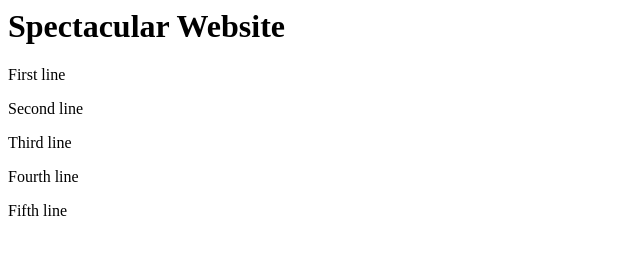
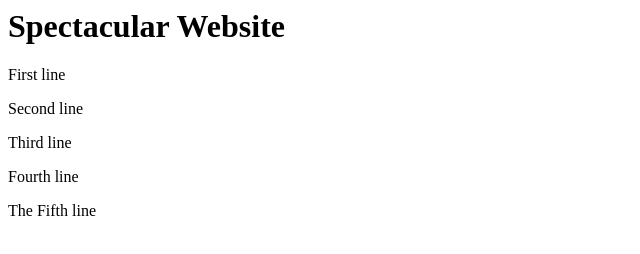
Before and after one commit to HSEGithub/learn-git, a plain HTML site: page index.html in a window 1280 px wide. Shown: the full height of the page, 0-640 px from the left. Drawn offline with Linux system fonts and the light colour scheme.

Commit message:
Fifth Commit

```diff
--- a/index.html
+++ b/index.html
@@ -6,6 +6,6 @@
         <p>Second line</p>
         <p>Third line</p>
         <p>Fourth line</p>
-        <p>Fifth line</p>
+        <p>The Fifth line</p>
     </body>
 </html>
```
